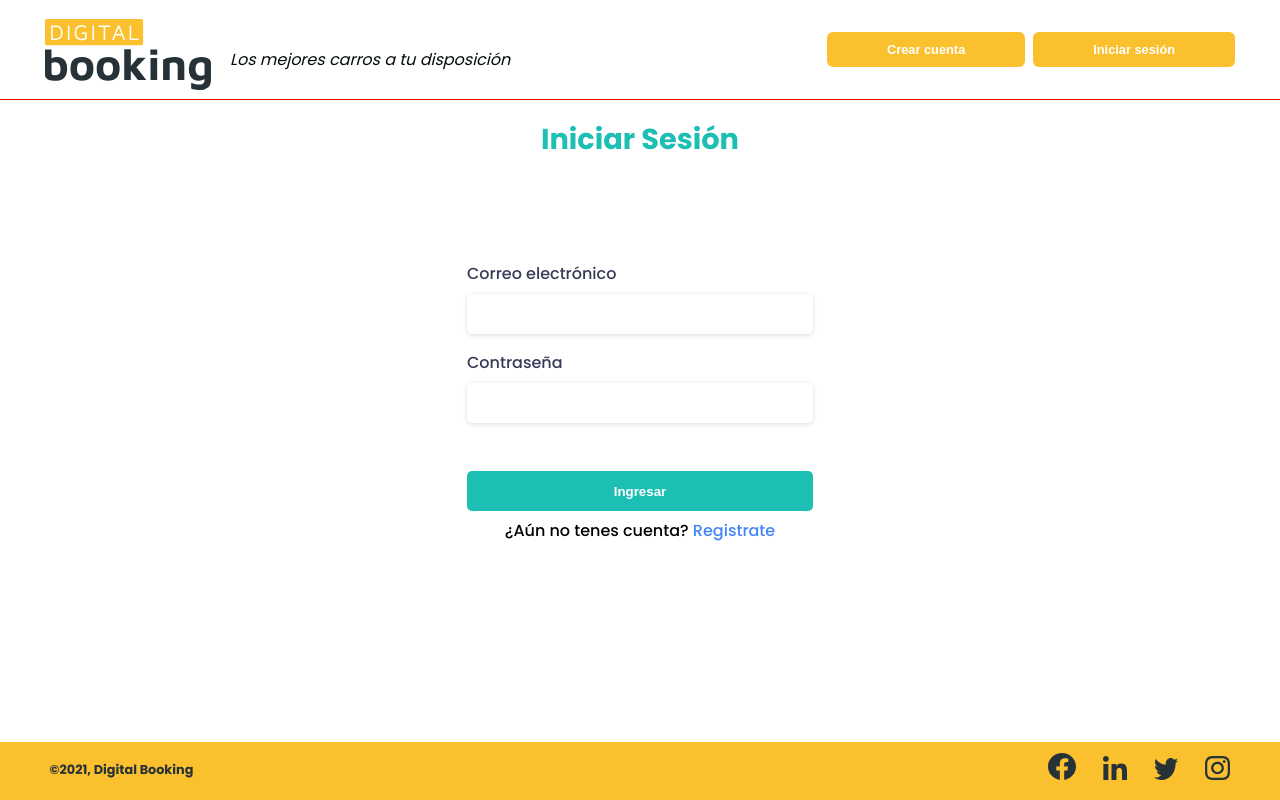
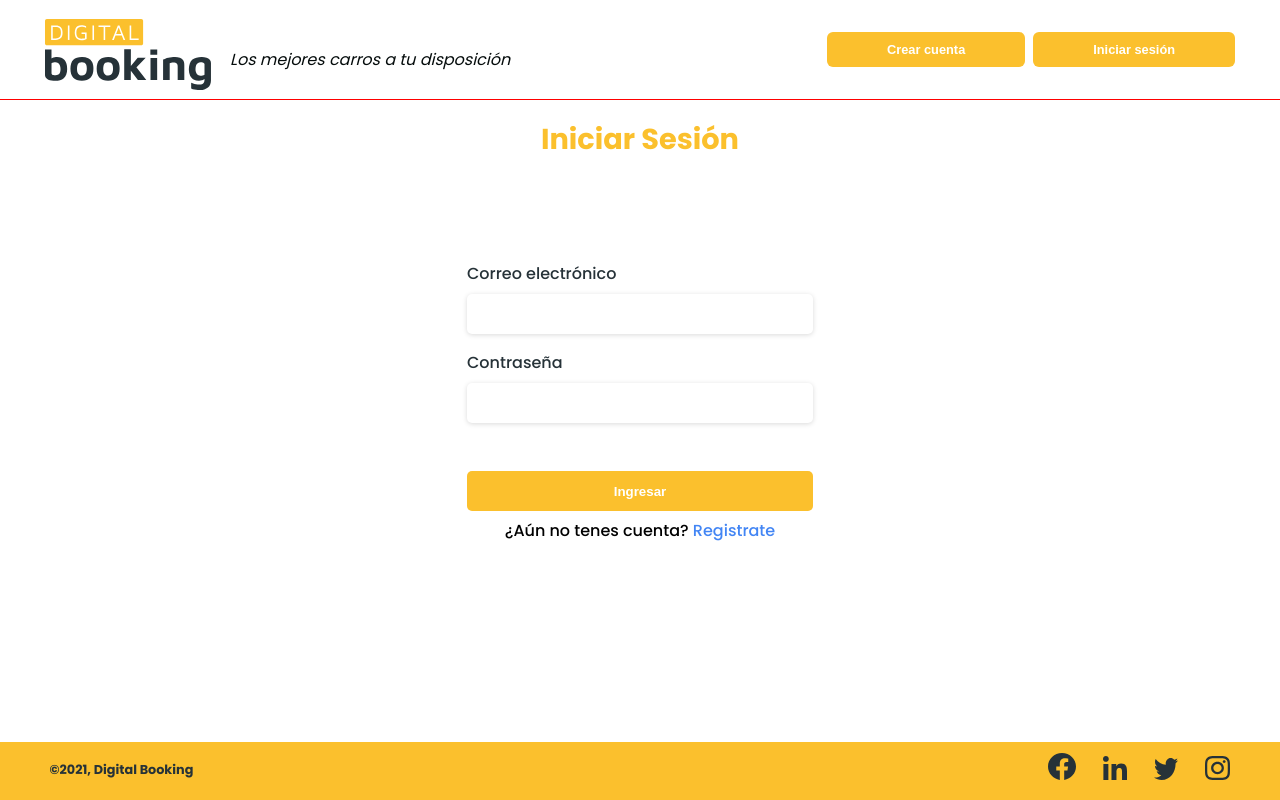
Before and after one commit to YesidBarragan/digital-rental-car, a React (Create React App) app: page /login in a window 1280 px wide. Built offline with nearby package versions, Linux system fonts and the light colour scheme.

Commit message:
Fix LoginForm and RegisterForm components styles

```diff
--- a/src/components/LoginForm/LoginForm.css
+++ b/src/components/LoginForm/LoginForm.css
@@ -1,6 +1,6 @@
 :root {
-  --main-color: #1DBEB4;
-  --text-color: #383B58;
+  --main-color: #fbc02d;
+  --text-color: #263238;
   --link-color: #4285F4;
 }
 
--- a/src/components/RegisterForm/RegisterForm.css
+++ b/src/components/RegisterForm/RegisterForm.css
@@ -1,6 +1,6 @@
 :root {
-  --main-color: #1DBEB4;
-  --text-color: #383B58;
+  --main-color: #fbc02d;
+  --text-color: #263238;
   --link-color: #4285F4;
 }
 
```
